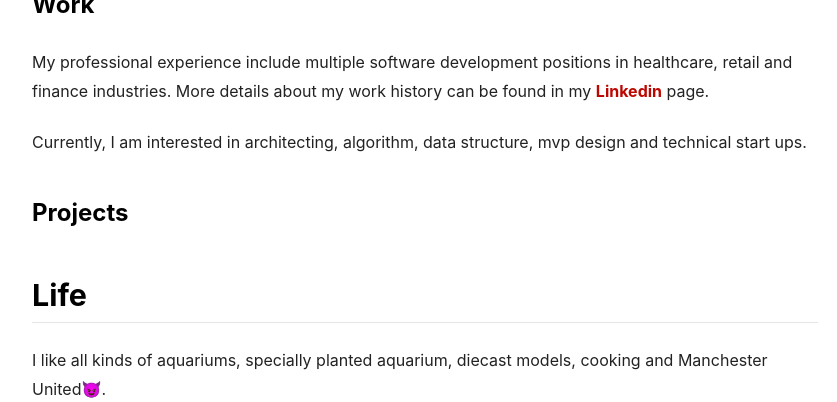
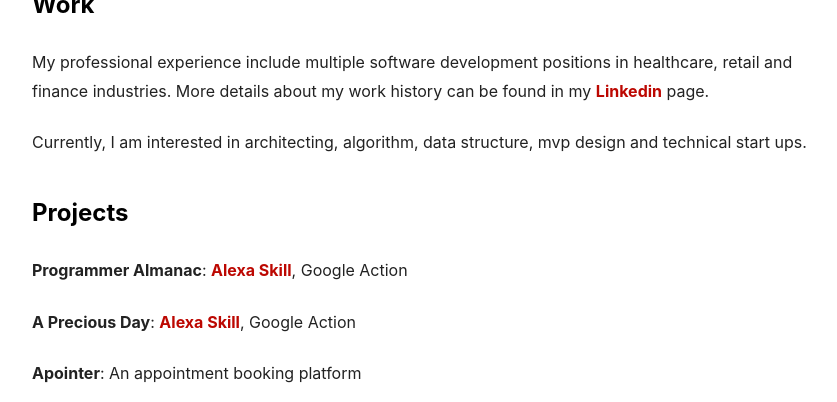
Before and after one commit to runzhuoli/runzhuoli.github.io, a Jekyll site: the page built from about.md, in a window 1280 px wide and 900 px high, scrolled down 540 px, cut to the strip 0-402 px from the top of the window. Shown: the whole strip, without its empty margins (215-1052 px from the left). Built offline with Jekyll 4.4.1, drawn with Linux system fonts in a browser that asks for light colours; nearby versions of some CDN libraries.

Commit message:
update about me and resume

```diff
--- a/about.md
+++ b/about.md
@@ -7,20 +7,29 @@ titles:
   zh-Hans: 关于我
   zh-Hant: 關於我
 ---
+
 A software engineer, who is dreaming to make a small change to the world.
 
 ## Experience
 
 ### Education
-- MS in Computer Science - [University of Ottawa](https://www.uottawa.ca/en){:target="_blank"}
-- BS in Computer Science - [South China University of Technology](http://en.scut.edu.cn/){:target="_blank"}
+
+- MS in Computer Science - [University of Ottawa](https://www.uottawa.ca/en){:target="\_blank"}
+- BS in Computer Science - [South China University of Technology](http://en.scut.edu.cn/){:target="\_blank"}
 
 ### Work
-My professional experience include multiple software development positions in healthcare, retail and finance industries. More details about my work history can be found in my [Linkedin](https://www.linkedin.com/in/rz-li/){:target="_blank"} page.
+
+My professional experience include multiple software development positions in healthcare, retail and finance industries. More details about my work history can be found in my [Linkedin](https://www.linkedin.com/in/rz-li/){:target="\_blank"} page.
 
 Currently, I am interested in architecting, algorithm, data structure, mvp design and technical start ups.
 
 ### Projects
+
+**Programmer Almanac**: [Alexa Skill](https://www.amazon.ca/Apointer-Inc-Programmer-Almanac/dp/B07MRBB6Z8/ref=sr_1_1?ie=UTF8&qid=1549325275&sr=8-1&keywords=programmer+almanac){:target="\_blank"}, Google Action
+
+**A Precious Day**: [Alexa Skill](https://www.amazon.ca/Apointer-Inc-A-Precious-Day/dp/B07N68Q8P1/ref=sr_1_3?ie=UTF8&qid=1549325434&sr=8-3&keywords=a+precious+day){:target="\_blank"}, Google Action
+
+**Apointer**: An appointment booking platform
 
 ## Life
 
```
Also changed, not shown: 1 other file.
